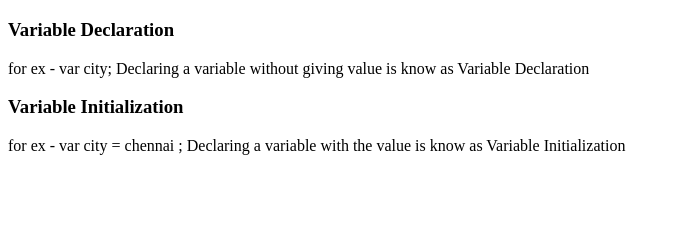
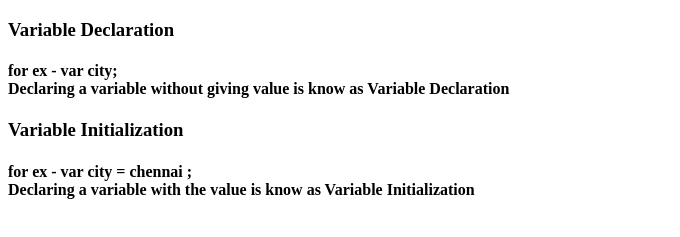
Before and after one commit to Venkat-aero/may-5th-week-js, a plain HTML site: page object/index.html in a window 1280 px wide. Shown: the part 61-298 px from the top of the page, without its empty margins (0-680 px from the left). Drawn offline with Linux system fonts and the light colour scheme.

Commit message:
Update index.html

```diff
--- a/object/index.html
+++ b/object/index.html
@@ -10,14 +10,17 @@
   <h1> Finding an Object using given INPUTS </h1>
 
     <h3>Variable Declaration </h3>
-    for ex - var city;
+    <h4>
+    for ex - var city; <br>
 
     Declaring a variable without giving value is know as Variable Declaration
+    </h4>
 
     <h3>Variable Initialization</h3>
-    for ex - var city = chennai ;
+    <h4>for ex - var city = chennai ; <br>
 
     Declaring a variable with the value is know as Variable Initialization
+    </h4>
 
 
     <script src="./script.js"></script>
```
